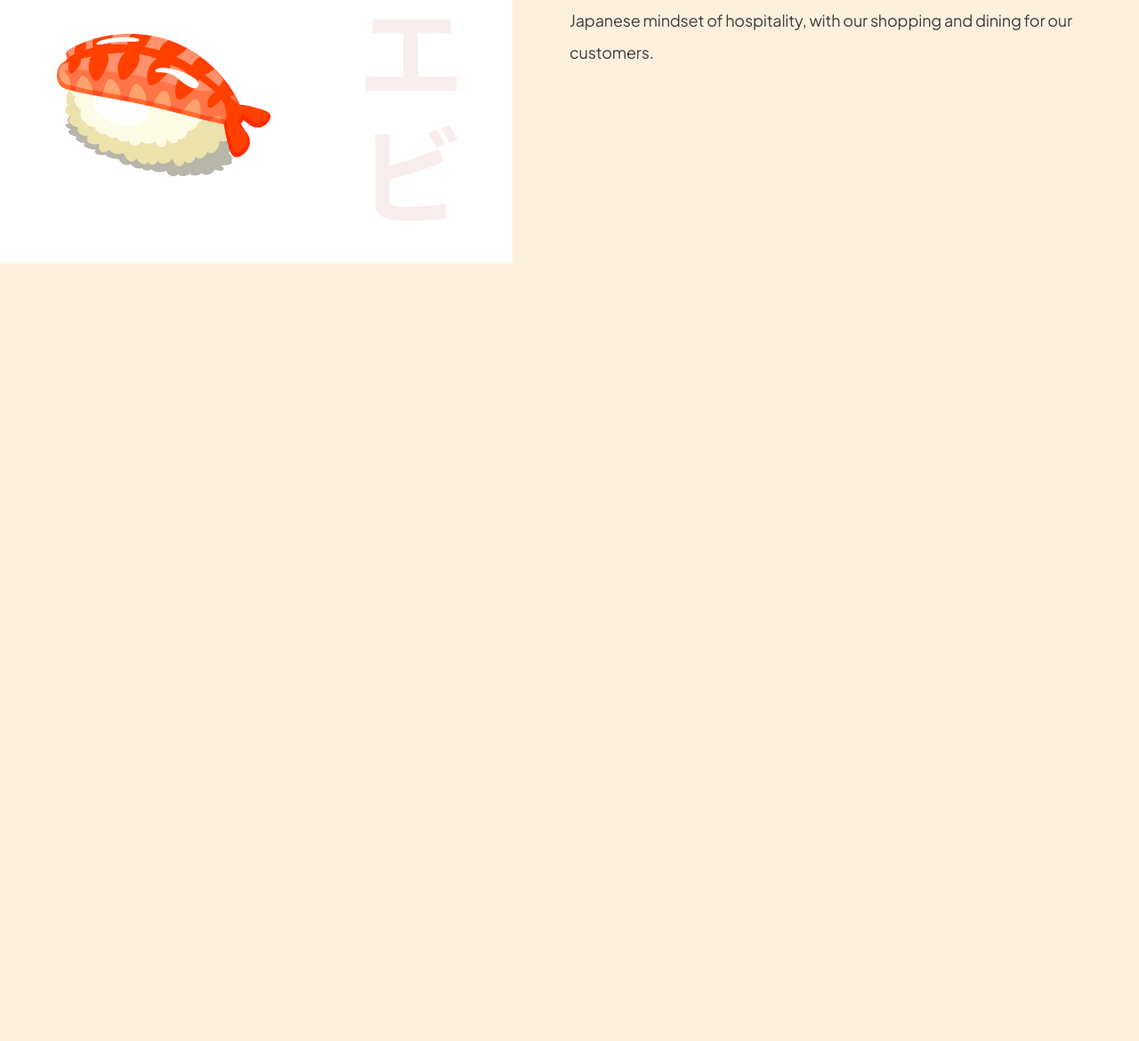
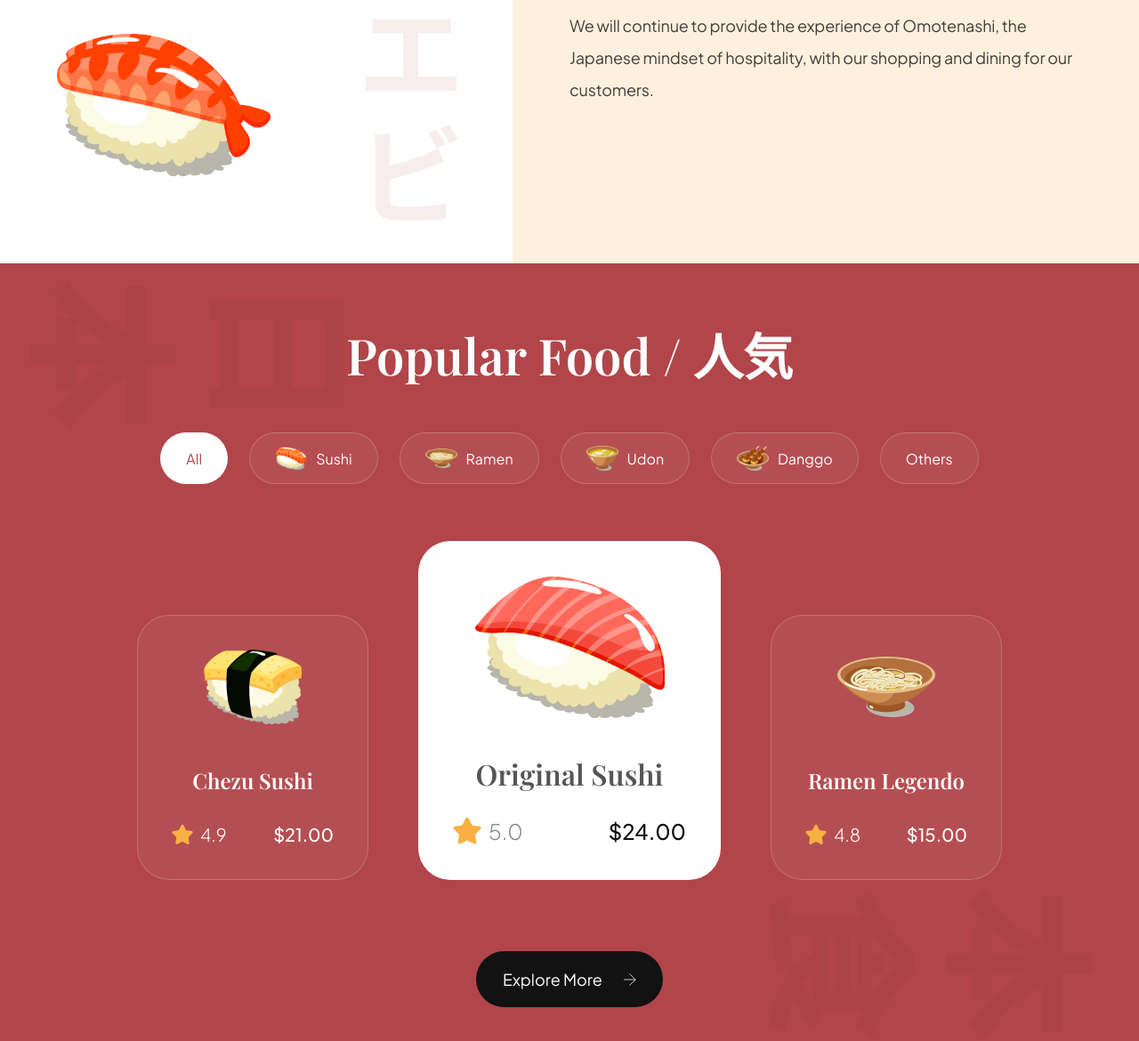
Before and after one commit to Arvind-Sabarinathan/Sushiman, a website built with Vite: page index.html in a window 1280 px wide. Shown: the part 1222-2392 px from the top of the page at 89% size. Before the commit the page ends 1518 px from the top, so only its background shows below. Built offline with nearby package versions, Linux system fonts and the light colour scheme.

Commit message:
Complete popular section and add animations

```diff
--- a/css/sections/about.css
+++ b/css/sections/about.css
@@ -70,4 +70,5 @@
     display: flex;
     justify-contain: center;
     flex-direction: column;
+    margin-top: 42px;
 }
--- /dev/null
+++ b/css/sections/popular.css
@@ -0,0 +1,184 @@
+.popular-foods{
+    padding: 64px;
+    display: flex;
+    flex-direction: column;
+    background-color: var(--primary-color);
+    background-image: url("../../assets/popular_bg.png");
+    background-position: center;
+    background-repeat: no-repeat;
+    background-size: contain;
+    overflow: hidden;
+}
+
+.popular-foods__title{
+    font-size: 56px;
+    font-family: var(--playfair-display);
+    font-weight: 600;
+    line-height: 78px;
+    color: #fff;
+    text-align: center;
+}
+
+
+.popular-foods__filters{
+    margin-top: 48px;
+    max-width: 100%;
+    overflow-x: auto;
+    display: flex;
+    justify-content: center;
+    gap: 24px;
+}
+
+.popular-foods__filter-btn{
+    padding: 10px 28px;
+    display: flex;
+    align-items: center;
+    gap: 10px;
+    background: rgba(255, 255, 255, 0.05);
+    border: 1px solid rgba(255, 255, 255, 0.2);
+    border-radius: 46px;
+    font-size: 16px;
+    font-weight: 300px;
+    font-height: 25px;
+    font-family: var(--plus-jakarta-sans);
+    color: #fff;
+    cursor: pointer;
+}
+
+.popular-foods__filter-btn img{
+    width: 36px;
+    height: 36px;
+    object-fit: contain;
+}
+
+.popular-foods__filter-btn.active{
+    background: #fff;
+    color: var(--primary-color);
+}
+
+.popular-foods__filter-btn:hover{
+    background: #fff;
+    color: var(--primary-color);
+}
+
+.popular-foods__catalogue{
+    margin-top: 64px;
+    display: flex;
+    justify-content: center;
+    align-items: flex-end;
+    flex-wrap: wrap;
+    gap: 56px;
+}
+
+.popular-foods__button{
+    width: fit-content;
+    padding: 20px 30px;
+    margin: 80px auto 0;
+    font-weight: 500px;
+    font-size: 18px;
+    line-height: 23px;
+    font-family: var(--plus-jakarta-sans);
+    color: #fff;
+    border: none;
+    outline: none;
+    background: var(--secondary-color);
+    border-radius: 64px;
+    cursor: pointer;
+}
+
+.popular-foods__button img{
+    width: 14px;
+    height: 14px;
+    object-fit: contain;
+    margin-left: 21px;
+}
+
+.popular-foods__card{
+    padding: 38px;
+    min-width: 260px;
+    height: fit-content;
+    display: flex;
+    align-items: center;
+    flex-direction: column;
+    border-radius: 36px;
+    background: rgba(255, 255, 255, 0.05);
+    border: 1px solid rgba(255, 255, 255, 0.2);
+}
+
+.popular-foods__card-image{
+    width: 110px;
+    height: 84px;
+    object-fit: contain;
+}
+
+.popular-foods__card-title{
+    margin-top: 47px;
+    font-weight: 600;
+    font-size: 24px;
+    line-height: 32px;
+    font-family: var(--playfair-display);
+    color: #fff;
+    text-align: center;
+}
+
+.popular-foods__card-details{
+    width: 100%;
+    margin-top: 32px;
+}
+
+.popular-foods__card-rating{
+    display: flex;
+    align-items: center;
+    gap: 8px;
+}
+
+.popular-foods__card-rating img{
+    width: 24px;
+    height: 24px;
+    object-fit: contain;
+}
+
+
+.popular-foods__card-rating p{
+    font-size: 20px;
+    font-weight: 300;
+    font-family: var(--plus-jakarta-sans);
+    color: #fff;
+}
+
+.popular-foods__card-price{
+    font-size: 20px;
+    font-weight: 500;
+    font-family: var(--plus-jakarta-sans);
+    color: #fff;
+}
+
+.popular-foods__card.active-card{
+    background: #fff;
+    min-width: 340px;
+}
+
+.popular-foods__card.active-card .popular-foods__card-image{
+    width: 214px;
+    height: 160px;
+}
+
+.popular-foods__card.active-card .popular-foods__card-title{
+    color: var(--black-500);
+    font-size: 32px;
+}
+
+.popular-foods__card.active-card .popular-foods__card-rating img{
+    width: 32px;
+    height: 32px;
+}
+
+.popular-foods__card.active-card .popular-foods__card-rating p{
+    font-size: 24px;
+    color: var(--gray-100);
+}
+
+.popular-foods__card.active-card .popular-foods__card-price{
+    font-size: 24px;
+    color: var(--secondary-color);
+}
--- a/css/style.css
+++ b/css/style.css
@@ -5,8 +5,8 @@
 @import url("sections/header.css");
 @import url("sections/hero.css");
 @import url("sections/about.css");
-/* @import url("sections/popular.css");
-@import url("sections/trending.css");
+@import url("sections/popular.css");
+/* @import url("sections/trending.css");
 @import url("sections/subscribe.css");
 @import url("sections/footer.css"); */
 
--- a/index.html
+++ b/index.html
@@ -13,11 +13,11 @@
   <header>
     <nav class="header__nav">
       <div class="header__logo">
-        <h4>Sushiman</h4>
+        <h4 data-aos="fade-down">Sushiman</h4>
         <div class="header__logo-overlay"></div>
       </div>
 
-      <ul class="header__menu">
+      <ul class="header__menu" data-aos="fade-down">
         <li>
           <a href="#menu">Menu</a>
         </li>
@@ -35,7 +35,7 @@
         </li>
       </ul>
 
-      <ul class="header__menu-mobile">
+      <ul class="header__menu-mobile" data-aos="fade-down">
         <li>
           <img src="assets/menu.svg" alt="menu">
         </li>
@@ -45,9 +45,9 @@
 
   <section class="hero">
     <div class="hero-image">
-      <img src="assets/sushi-1.png" alt="sushi">
+      <img src="assets/sushi-1.png" alt="sushi" data-aos="fade-right">
 
-      <h2>
+      <h2 data-aos="fade-right">
         日 <br />
         本 <br />
         食
@@ -56,7 +56,7 @@
       <div class="hero-image__overlay"></div>
     </div>
     <div class="hero-content">
-      <div class="hero-content-info">
+      <div class="hero-content-info" data-aos="fade-left">
         <h1>Feel the taste of Japanese food.</h1>
         <p>Experience authentic flavors and exquisite Japanese cuisine crafted with passion.</p>
 
@@ -69,8 +69,8 @@
         </div>
       </div>
 
-      <div class="hero-content__testimonial">
-        <div class="hero-content__customer">
+      <div class="hero-content__testimonial" data-aos="fade-up">
+        <div class="hero-content__customer flex-center">
           <h4>24<span>k+</span></h4>
           <p>Happy Customers</p>
         </div>
@@ -87,18 +87,18 @@
   <section class="about-us" id="about-us">
     <div class="about-us__image">
       <div class="about-us__image-sushi3">
-        <img src="assets/sushi-3.png" alt="sushi">
+        <img src="assets/sushi-3.png" alt="sushi" data-aos="fade-right">
       </div>
       <button class="about-us__button">
         Learn more
         <img src="assets/arrow-up-right.svg" alt="learn-more">
       </button>
       <div class="about-us__image-sushi2">
-        <img src="assets/sushi-2.png" alt="sushi">
+        <img src="assets/sushi-2.png" alt="sushi" data-aos="fade-right">
       </div>
     </div>
 
-    <div class="about-us__content">
+    <div class="about-us__content" data-aos="fade-left">
       <p class="sushi__subtitle">About Us / 私たちに関しては</p>
       <h3 class="sushi__title">Our mission is to bring true Japanese flavours to you.</h3>
       <p class="sushi__description">We will continue to provide the experience of Omotenashi, the Japanese mindset of
@@ -107,6 +107,75 @@
     </div>
   </section>
 
+  <section class="popular-foods" id="menu">
+    <h2 class="popular-foods__title" data-aos="fade-up">Popular Food / 人気</h2>
+
+    <div class="popular-foods__filters sushi__hide-scrollbar" data-aos="fade-up">
+      <button class="popular-foods__filter-btn active">All</button>
+      <button class="popular-foods__filter-btn">
+        <img src="assets/sushi-9.png" alt="sushi">
+        Sushi
+      </button>
+      <button class="popular-foods__filter-btn">
+        <img src="assets/sushi-8.png" alt="sushi">
+        Ramen
+      </button>
+      <button class="popular-foods__filter-btn">
+        <img src="assets/sushi-7.png" alt="sushi">
+        Udon
+      </button>
+      <button class="popular-foods__filter-btn">
+        <img src="assets/sushi-6.png" alt="sushi">
+        Danggo
+      </button>
+      <button class="popular-foods__filter-btn">Others</button>
+    </div>
+
+    <div class="popular-foods__catalogue">
+      <article class="popular-foods__card" data-aos="fade-right">
+        <img class="popular-foods__card-image" src="assets/sushi-12.png" alt="sushi">
+        <h4 class="popular-foods__card-title">Chezu Sushi</h4>
+        <div class="popular-foods__card-details flex-between">
+          <div class="popular-foods__card-rating">
+            <img src="assets/star.svg" alt="star">
+            <p>4.9</p>
+          </div>
+          <p class="popular-foods__card-price">$21.00</p>
+        </div>
+      </article>
+
+      <article class="popular-foods__card active-card" data-aos="fade-up">
+        <img class="popular-foods__card-image" src="assets/sushi-11.png" alt="sushi">
+        <h4 class="popular-foods__card-title">Original Sushi</h4>
+        <div class="popular-foods__card-details flex-between">
+          <div class="popular-foods__card-rating">
+            <img src="assets/star.svg" alt="star">
+            <p>5.0</p>
+          </div>
+          <p class="popular-foods__card-price">$24.00</p>
+        </div>
+      </article>
+
+      <article class="popular-foods__card" data-aos="fade-left">
+        <img class="popular-foods__card-image" src="assets/sushi-10.png" alt="sushi">
+        <h4 class="popular-foods__card-title">Ramen Legendo</h4>
+        <div class="popular-foods__card-details flex-between">
+          <div class="popular-foods__card-rating">
+            <img src="assets/star.svg" alt="star">
+            <p>4.8</p>
+          </div>
+          <p class="popular-foods__card-price">$15.00</p>
+        </div>
+      </article>
+    </div>
+
+    <button class="popular-foods__button">
+      Explore More
+      <img src="assets/arrow-right.svg" alt="arrow-right">
+    </button>
+
+  </section>
+
   <script src="js/script.js" type="module"></script>
 </body>
 
```
